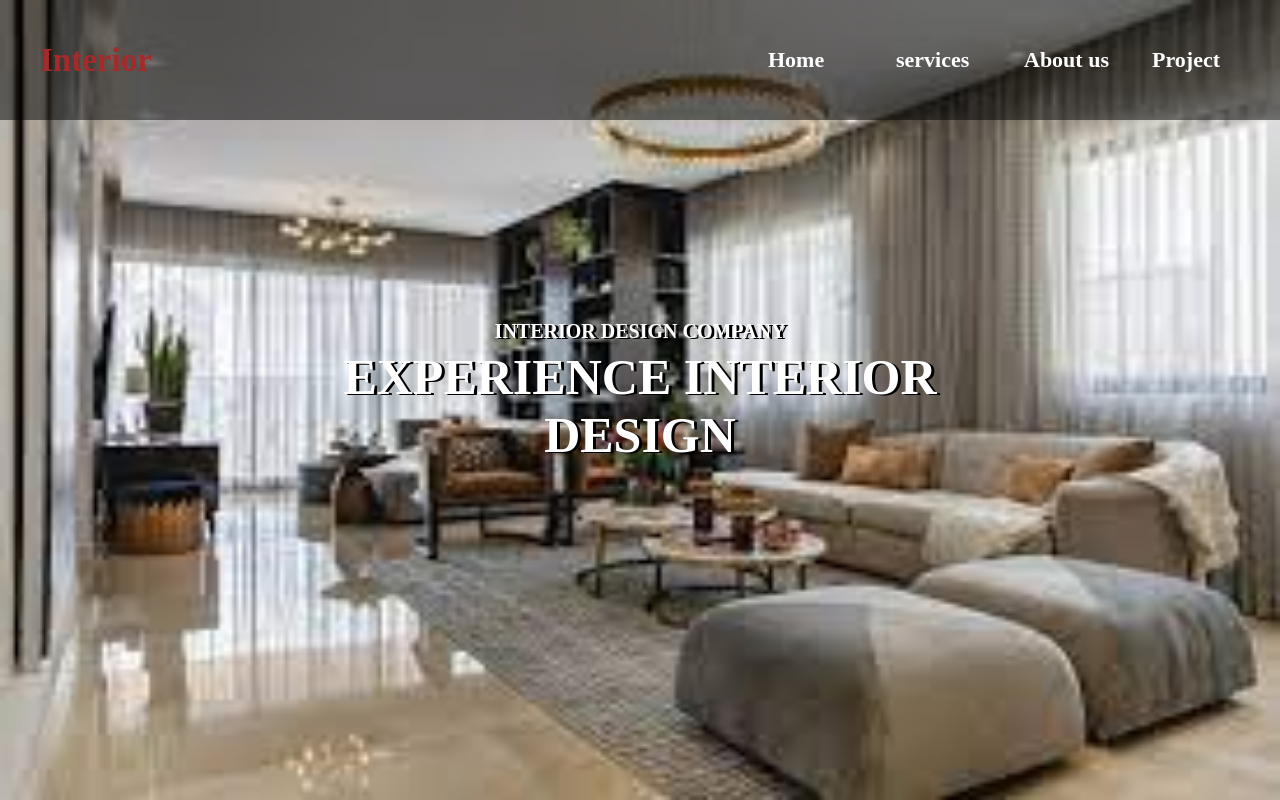
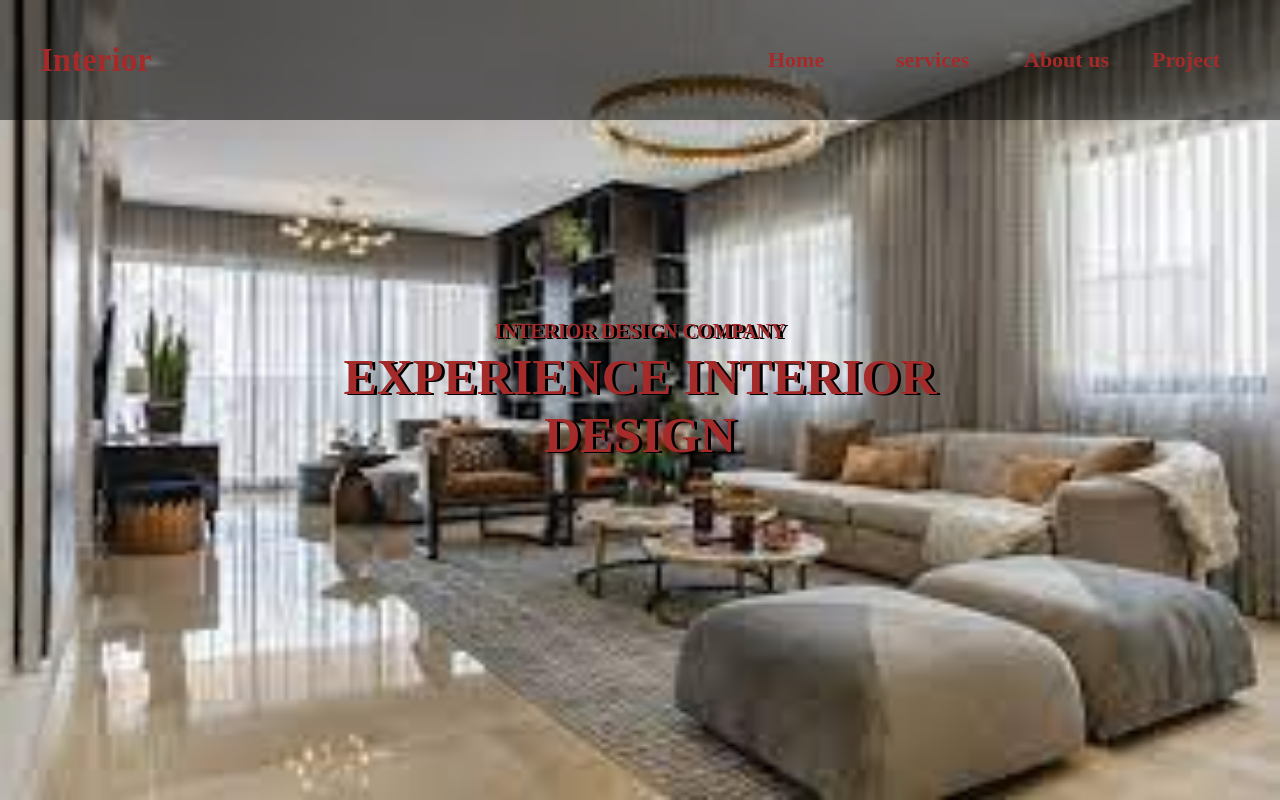
Before and after one commit to Adeventur/interior-design, a plain HTML site: page index.html in a window 1280 px wide. Drawn offline with Linux system fonts and the light colour scheme.

Commit message:
change color to brown in html

```diff
--- a/css/styles.css
+++ b/css/styles.css
@@ -32,12 +32,12 @@ nav .menu{
 }
 nav .menu a{
   width: 25%;
-  color: #fff;
+  color: brown;
   font-size: 22px;
   text-decoration: none;
 }
 section{
-  color: #fff;
+  color: brown;
   margin-top: 200px;
   text-align: center;
   font-weight: bold;
```
